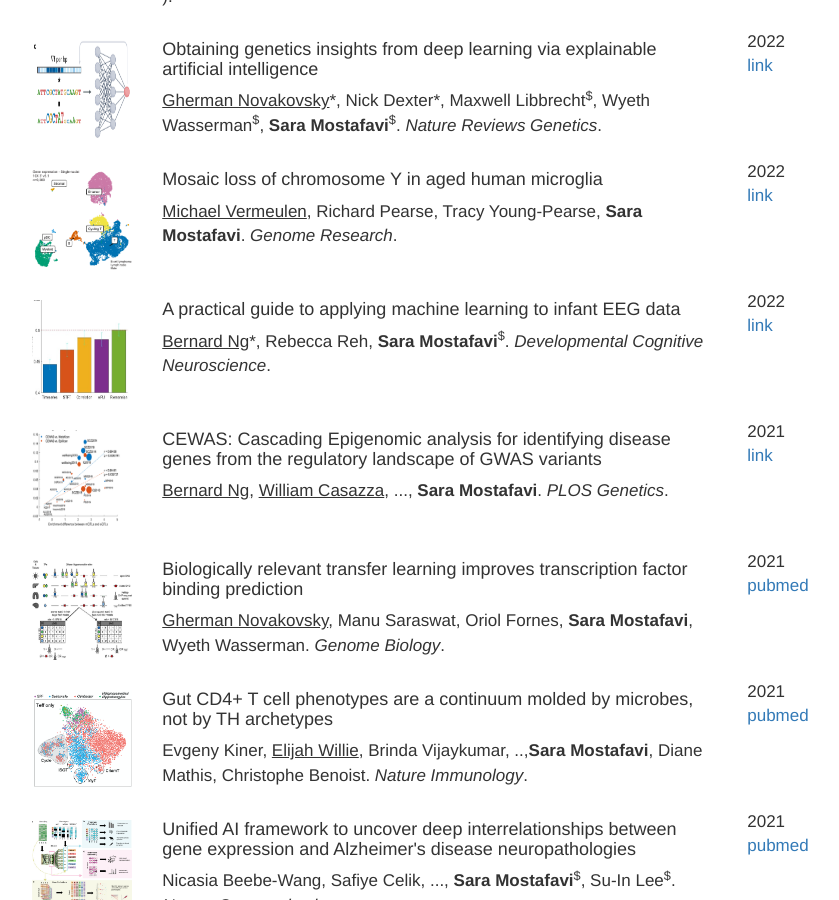
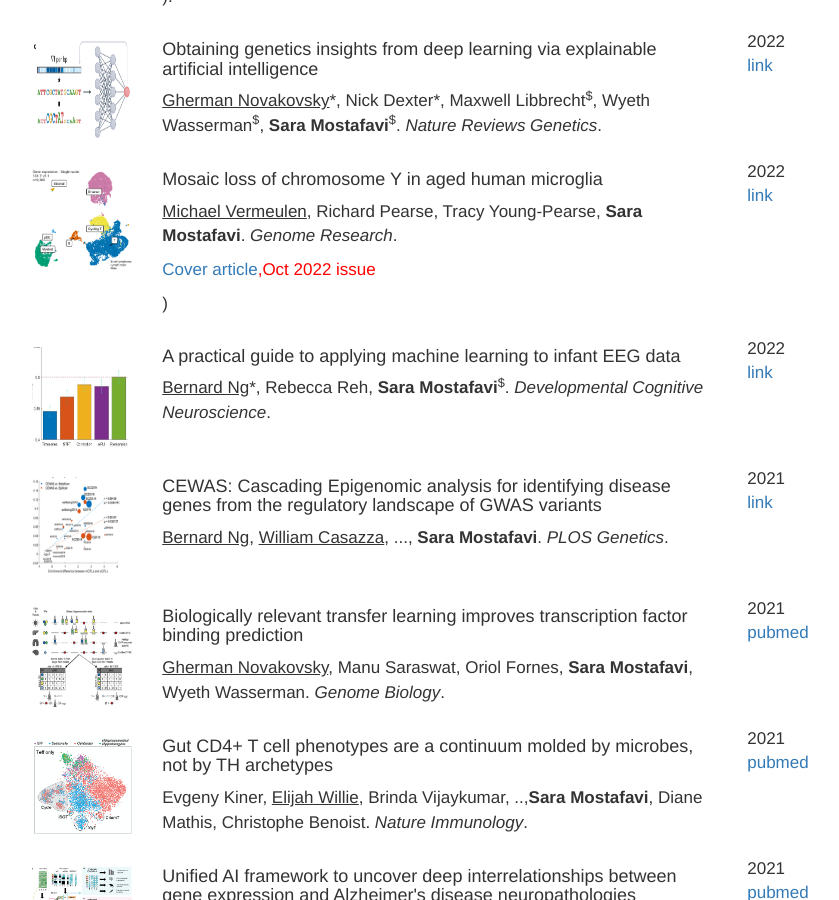
Before and after one commit to saramostafavi/saramostafavi.github.io, a Jekyll site: the page built from publications.html, in a window 1280 px wide and 900 px high, scrolled down 1174 px. Shown: the whole window, without its empty margins (54-893 px from the left). Built offline with Jekyll 4.4.1, drawn with Linux system fonts in a browser that asks for light colours; nearby versions of some CDN libraries; a style sheet for code colours, icons or effects is not loaded.

Commit message:
Update publications.yml

```diff
--- a/_data/publications.yml
+++ b/_data/publications.yml
@@ -43,7 +43,7 @@
 - title: >
     Mosaic loss of chromosome Y in aged human microglia
   author: >
-    <u>Michael Vermeulen</u>, Richard Pearse, Tracy Young-Pearse, <b>Sara Mostafavi</b>. <I>Genome Research</I>.
+    <u>Michael Vermeulen</u>, Richard Pearse, Tracy Young-Pearse, <b>Sara Mostafavi</b>. <I>Genome Research</I>. <p style="color:red"><a href="https://genome.cshlp.org/content/32/10.cover-expansion">Cover article</a>,Oct 2022 issue</p>)
   image: ../images/LOY.png
   year: 2022
   repo:
```
